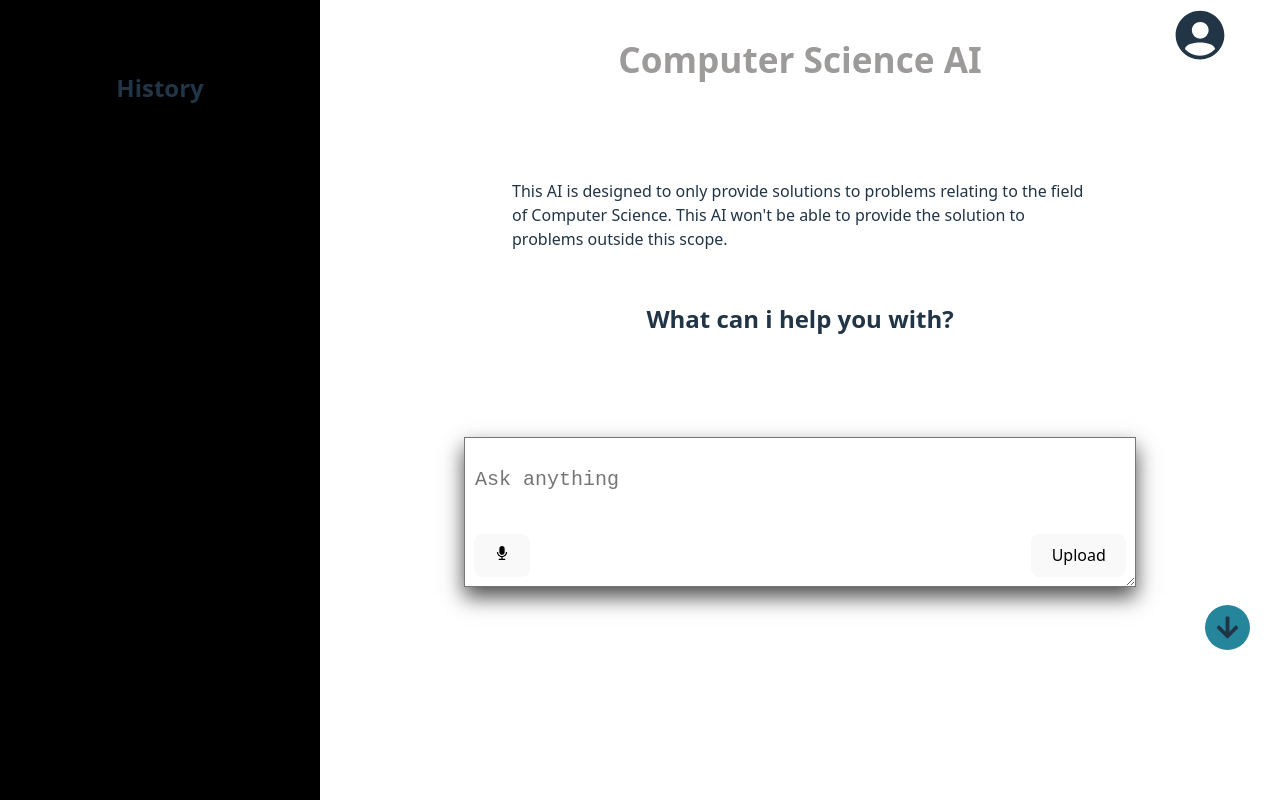
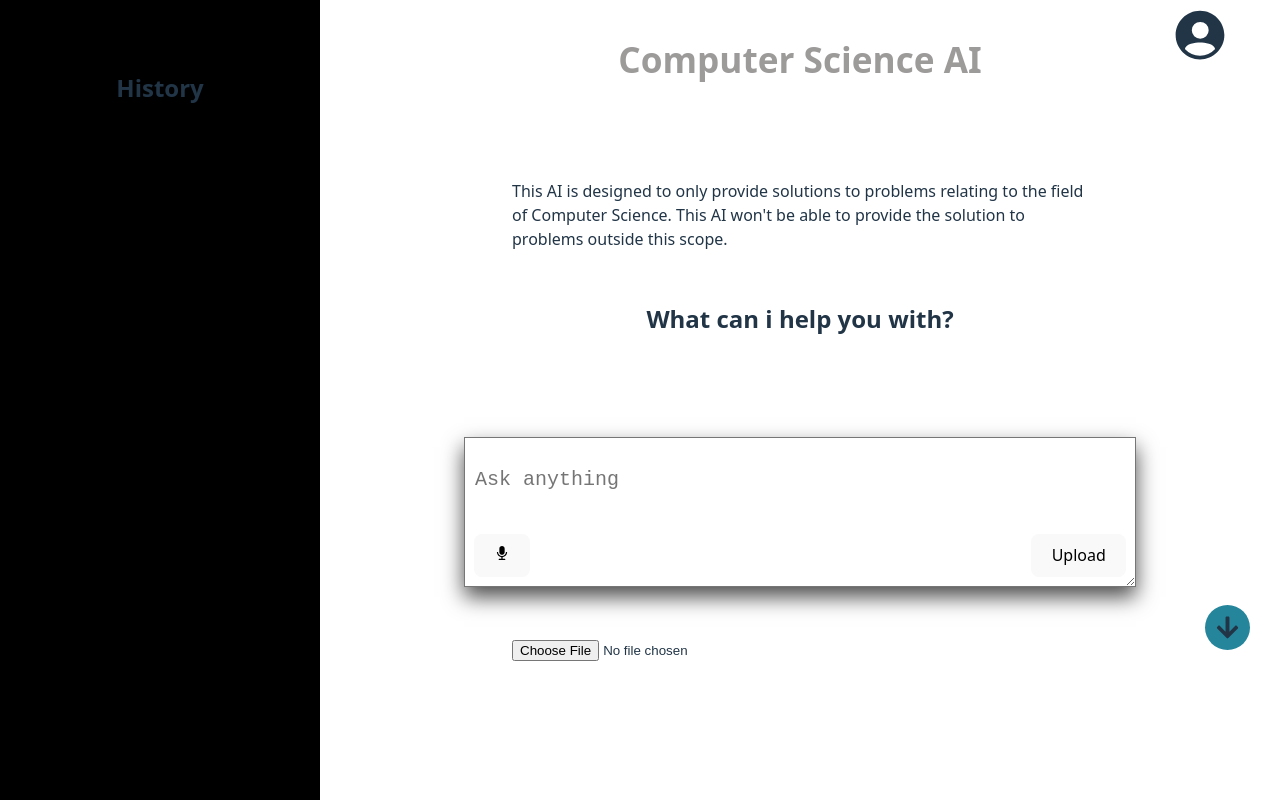
Before and after one commit to Mharvix10/AI, a React (Vite) app in the folder client/: page /homepage in a window 1280 px wide. Built offline with nearby package versions, Linux system fonts and the light colour scheme.

Commit message:
image ai processing function added

```diff
--- a/client/src/index.css
+++ b/client/src/index.css
@@ -82,6 +82,10 @@ button:focus-visible {
   display: block;
   margin: auto;
   margin-top: 100px;
+}
+.mt-0{
+  margin-top: 50px;
+  margin-bottom: 50px;
 }
 .page{
   width: 100%;
--- a/client/src/pages/Homepage.jsx
+++ b/client/src/pages/Homepage.jsx
@@ -11,6 +11,7 @@ import Logo from '../assets/unilagLogo.png'
 
 
 function Homepage() {
+    const [file, setFile] = useState(null)
     const token = sessionStorage.getItem('token')
     const email = sessionStorage.getItem('email')
     const bottomRef = useRef(null)
@@ -25,6 +26,32 @@ function Homepage() {
     e.preventDefault()
     setPrompt(e.target.value)
 
+  }
+
+
+  const handleFile=async(e)=>{
+    e.preventDefault()
+    setFile(e.target.files[0])
+    console.log('file:',file)
+    const formData = new FormData()
+    formData.append('file', file)
+    try {
+      const response = await axios.post('https://ai-v91l.onrender.com/upload', formData, {headers: {'Content-Type':'multipart/form-data'}})
+      const message = response.data.message
+      if(response.status===200){
+          setLoading(false)
+          setResponse(message)
+          setDiscussion((prev) => {
+              const updatedDiscussion = [...prev, { prompt: prompt, response: message }];
+              sessionStorage.setItem('data', JSON.stringify(updatedDiscussion));
+              return updatedDiscussion;
+          });
+
+      }
+    } catch (error) {
+      console.log(error)
+      window.alert('Error while uploading file')
+    }
   }
 
   const aiCall=async()=>{
@@ -146,10 +173,15 @@ function Homepage() {
             {chatBox}
 
 
-            <div className="container wide mb-1">
+            <div className="container wide">
               <textarea ref={bottomRef} className='textArea' type="text" placeholder='Ask anything' name='prompt' value={prompt} onChange={onEdit}  />
               <button onClick={upload} className='uploadButton'>Upload</button>
               <button className='audioButton' onClick={()=>{navigate('/audioPage')}}><AiFillAudio/></button>
+            </div>
+
+
+            <div className="container mt-0">
+              <input type="file" name="file" id="file" onChange={handleFile} accept='.pdf .jpg .png .jpeg .heif .heic' />
             </div>
 
 
```
